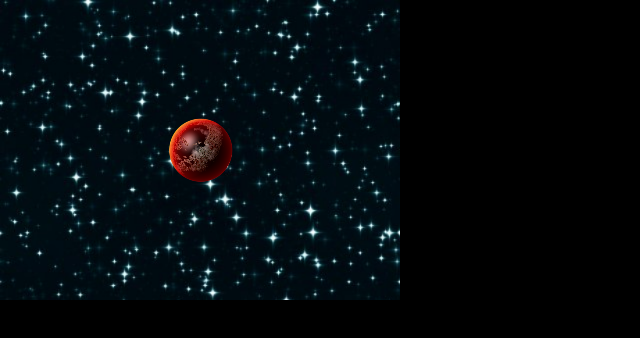
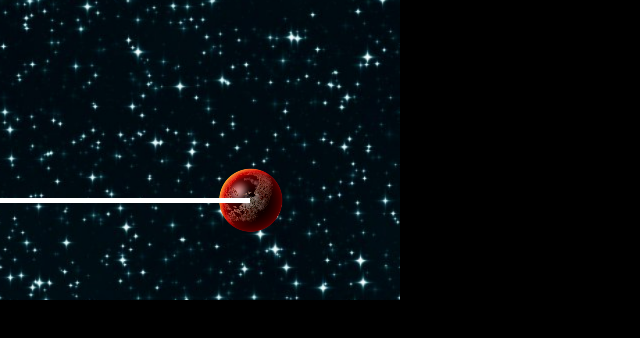
Before and after one commit to julianh2o/Peyluna, a plain HTML site: page index.html in a window 1280 px wide. Shown: the whole page, without its empty margins (0-640 px from the left). Drawn offline with nearby package versions, Linux system fonts and the light colour scheme; animation ran at ten frames a second.

Commit message:
fixed some viewport bugs and have viewport following working

```diff
--- a/GameObject.js
+++ b/GameObject.js
@@ -1,6 +1,6 @@
 function GameObject(texture, x, y, scaleX, scaleY) {
     this.position = new PIXI.Point(x,y);
-    this.velocity = new PIXI.Point(x,y);
+    this.velocity = new PIXI.Point(0,0);
     this.rvel = 0;
 
     this.visible = true;
@@ -13,12 +13,12 @@ function GameObject(texture, x, y, scaleX, scaleY) {
 }
 
 GameObject.prototype.update = function(viewport) {
-    this.x += this.xvel;
-    this.y += this.yvel;
+    this.position.x += this.velocity.x;
+    this.position.y += this.velocity.y;
     this.sprite.rotation += this.rvel;
 
     //this.sprite.visible = this.visible && viewport.isVisible(this);
 
-    this.sprite.x = -(viewport.position.x - viewport.width/2) - this.position.x;
-    this.sprite.y = -(viewport.position.y - viewport.height/2) - this.position.y;
+    this.sprite.x = (viewport.position.x + viewport.width/2) - this.position.x;
+    this.sprite.y = (viewport.position.y + viewport.height/2) - this.position.y;
 }
--- a/Main.js
+++ b/Main.js
@@ -4,15 +4,31 @@ function Main() {
     document.body.appendChild(this.renderer.view);
 
     this.viewport = new Viewport(this.stage,400,300);
+    this.viewport.position.x = 50;
+    this.viewport.position.y = 50;
 
     var texture = PIXI.Texture.fromImage("ship.gif");
 
     this.gameObjects = [];
 
-    this.ship = new GameObject(texture,200,150);
+    this.ship = new GameObject(texture,0,0);
+    this.ship.position.x = 50;
+    this.ship.position.y = 50;
+    this.addObject(new GameObject(PIXI.Texture.fromImage("planet.png"),0,0,.1,.1));
     this.addObject(this.ship);
-    this.addObject(new GameObject(texture, 100,100));
-    this.addObject(new GameObject(PIXI.Texture.fromImage("planet.png"),0,0,.1,.1));
+
+    var dimensions = new PIXI.Point(500,500);
+    this.addObject(new Wall(dimensions.x,dimensions.y,-dimensions.x,dimensions.y));
+
+    /*
+    var star = new PIXI.Sprite(new PIXI.Texture.fromImage("star.png"));
+    star.anchor.x = .5;
+    star.anchor.y = .5;
+    star.x = 200;
+    star.y = 50;
+    this.stage.addChild(star);
+    */
+
 
     this.keyMap = {
         left: 37,
@@ -34,9 +50,14 @@ function Main() {
     requestAnimFrame( this.update.bind(this) );
 }
 
-Main.prototype.addObject = function(gameobject) {
-    this.gameObjects.push(gameobject);
-    this.stage.addChild(gameobject.sprite);
+Main.prototype.addObject = function(obj) {
+    if (obj instanceof GameObject) {
+        this.gameObjects.push(obj);
+        this.stage.addChild(obj.sprite);
+    } else if (obj instanceof Wall) {
+        this.gameObjects.push(obj);
+        this.stage.addChild(obj.g);
+    }
 }
 
 Main.prototype.update = function() {
@@ -50,8 +71,16 @@ Main.prototype.update = function() {
     } else {
         this.ship.rvel = 0;
     }
+    if (this.heldKeys[this.keyMap.up]) {
+        var thrustPower = .1;
+        this.ship.velocity.x -= Math.sin(this.ship.sprite.rotation) * thrustPower;
+        this.ship.velocity.y += Math.cos(this.ship.sprite.rotation) * thrustPower;
+    }
+
+    this.viewport.setPosition(this.ship.position.x,this.ship.position.y);
+
+    /*
     var vdx=0,vdy=0;
-
     if (this.heldKeys[this.keyMap.left]) vdx+=-1;
     if (this.heldKeys[this.keyMap.right]) vdx+=1;
     if (this.heldKeys[this.keyMap.up]) vdy+=-1;
@@ -60,6 +89,7 @@ Main.prototype.update = function() {
         this.viewport.move(vdx,vdy);
         console.log(this.viewport.position.x,this.viewport.position.y);
     }
+    */
 
     _.each(this.gameObjects,function(go) {
         go.update(self.viewport);
--- a/Viewport.js
+++ b/Viewport.js
@@ -23,6 +23,12 @@ Viewport.prototype.setY = function(y) {
     this.updateBG();
 }
 
+Viewport.prototype.setPosition = function(x,y) {
+    this.position.x = x;
+    this.position.y = y;
+    this.updateBG();
+}
+
 Viewport.prototype.updateBG = function() {
     var self = this;
     _.each(this.backgrounds,function(bg) {
--- /dev/null
+++ b/Wall.js
@@ -0,0 +1,16 @@
+function Wall(x, y, x1, y1, width) {
+    this.position = new PIXI.Point(x,y);
+    this.g = new PIXI.Graphics();
+    this.g.beginFill(0xffffff);
+    this.g.lineStyle(5,0xffffff);
+    this.g.moveTo(x,y);
+    this.g.lineTo(x1,y1);
+    this.g.endFill();
+}
+
+Wall.prototype.update = function(viewport) {
+    //this.sprite.visible = this.visible && viewport.isVisible(this);
+
+    this.g.x = (viewport.position.x + viewport.width/2) - this.position.x;
+    this.g.y = (viewport.position.y + viewport.height/2) - this.position.y;
+}
--- a/index.html
+++ b/index.html
@@ -14,6 +14,7 @@
     <script src="Main.js"></script>
     <script src="Viewport.js"></script>
     <script src="Background.js"></script>
+    <script src="Wall.js"></script>
     <script src="GameObject.js"></script>
 </head>
 <body>
```
Also changed, not shown: star.png (added).
